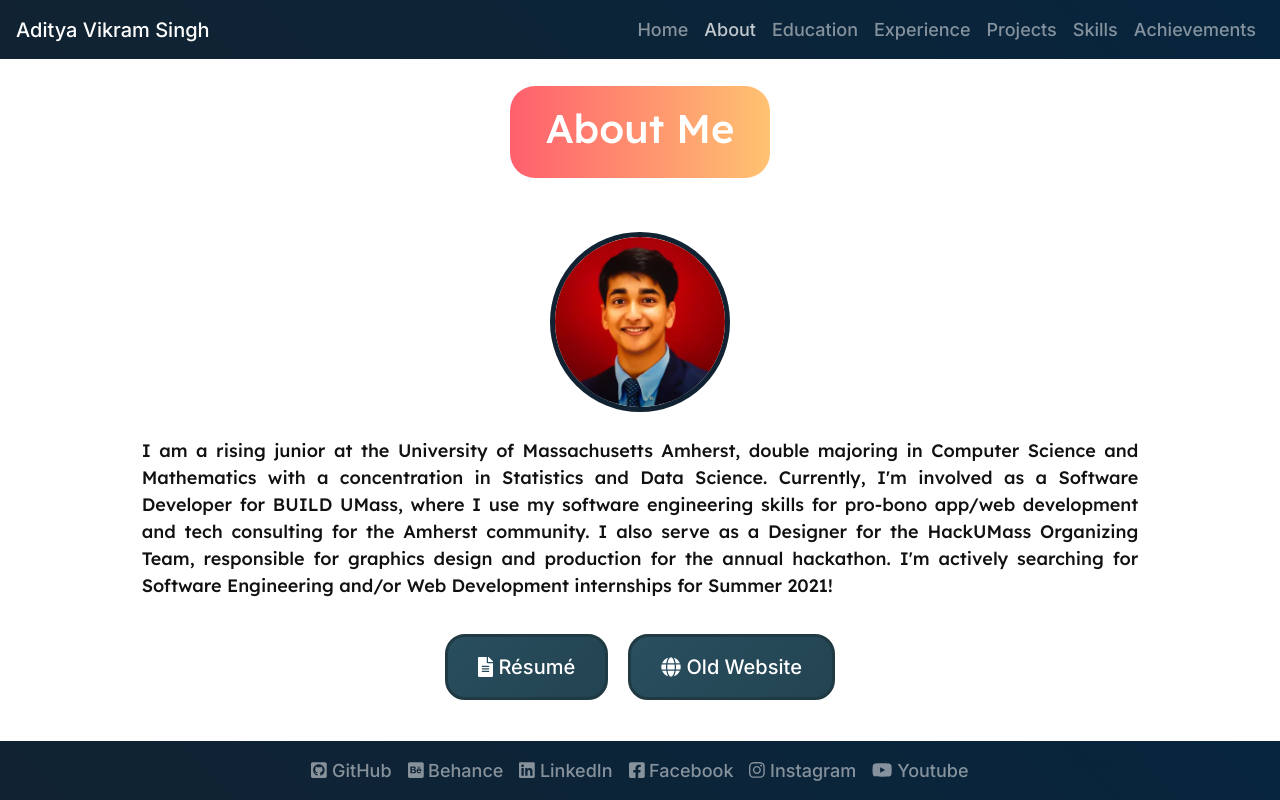
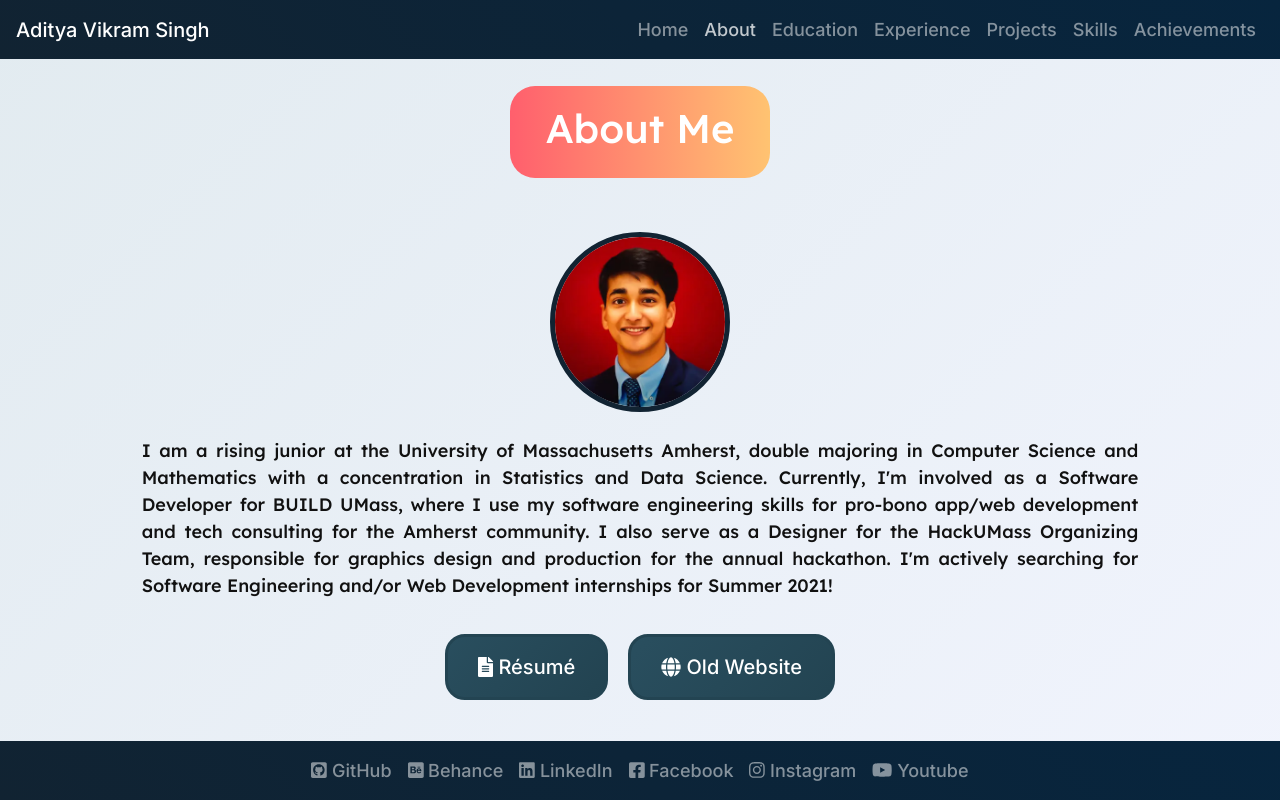
Before and after one commit to AVS1508/AVS1508.github.io, a React (Create React App) app: page / in a window 1280 px wide. Both pictures are taken after a click on the button "About". Built offline with nearby package versions, Linux system fonts and the light colour scheme.

Commit message:
Added Animated Fluid Gradients; Updated Dependencies and Deployed

```diff
--- a/src/index.css
+++ b/src/index.css
@@ -3,13 +3,14 @@
 #root {
   /* Color/gradient variables defined*/
   --dark-gradient: linear-gradient(45deg, rgba(17, 35, 50, 1), rgba(7, 37, 62, 1));
-  --bg-color: white;
+  --bg-color: #112332;
+  --fluid-white-gradient: linear-gradient(-45deg, #f1f4fd, #e2ebf0);
   --light-gradient: linear-gradient(90deg, #ff5f6d, #ffc371);
   --gray-gradient: linear-gradient(45deg, #0f2027, #203a43);
   --fluid-gray-gradient: linear-gradient(-45deg, #0f2027, #19313b, #234452, #2c5364);
-  --gray-base: #203a43;
+  --gray-base: #234452;
   /*CSS Properties begin*/
-  background-color: var(--bg-color);
+  background: var(--fluid-white-gradient);
   font-family: "Inter";
   font-weight: 500;
   font-size: 18px;
@@ -198,7 +199,9 @@ sm {
   color: white;
 }
 .primary .flip-card-front {
-  background: var(--gray-gradient);
+  background: var(--fluid-gray-gradient);
+  background-size: 400% 400%;
+  animation: gradient 3s ease infinite;
   box-shadow: 2px 2px 5px 2px #000000;
 }
 
@@ -213,7 +216,9 @@ sm {
   color: white;
 }
 .primary .flip-card-back {
-  background: var(--gray-gradient);
+  background: var(--fluid-gray-gradient);
+  background-size: 400% 400%;
+  animation: gradient 3s ease infinite;
   box-shadow: 2px 2px 5px 2px #000000;
 }
 
@@ -276,7 +281,7 @@ sm {
 }
 
 .resume-btn:hover {
-  background: var(--bg-color) !important;
+  background: transparent !important;
   color: var(--gray-base) !important;
 }
 
```
Also changed, not shown: 1 other file (tests, documents, lock files or other folders).
